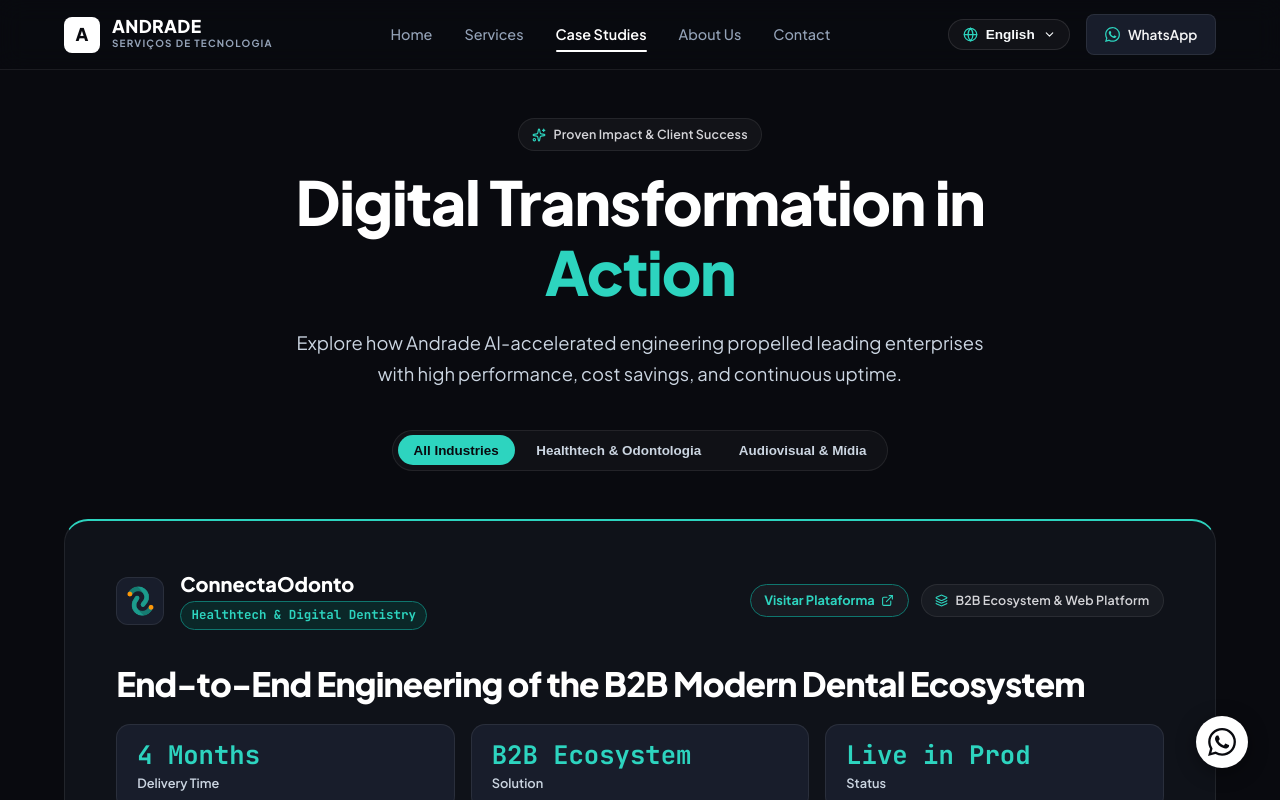
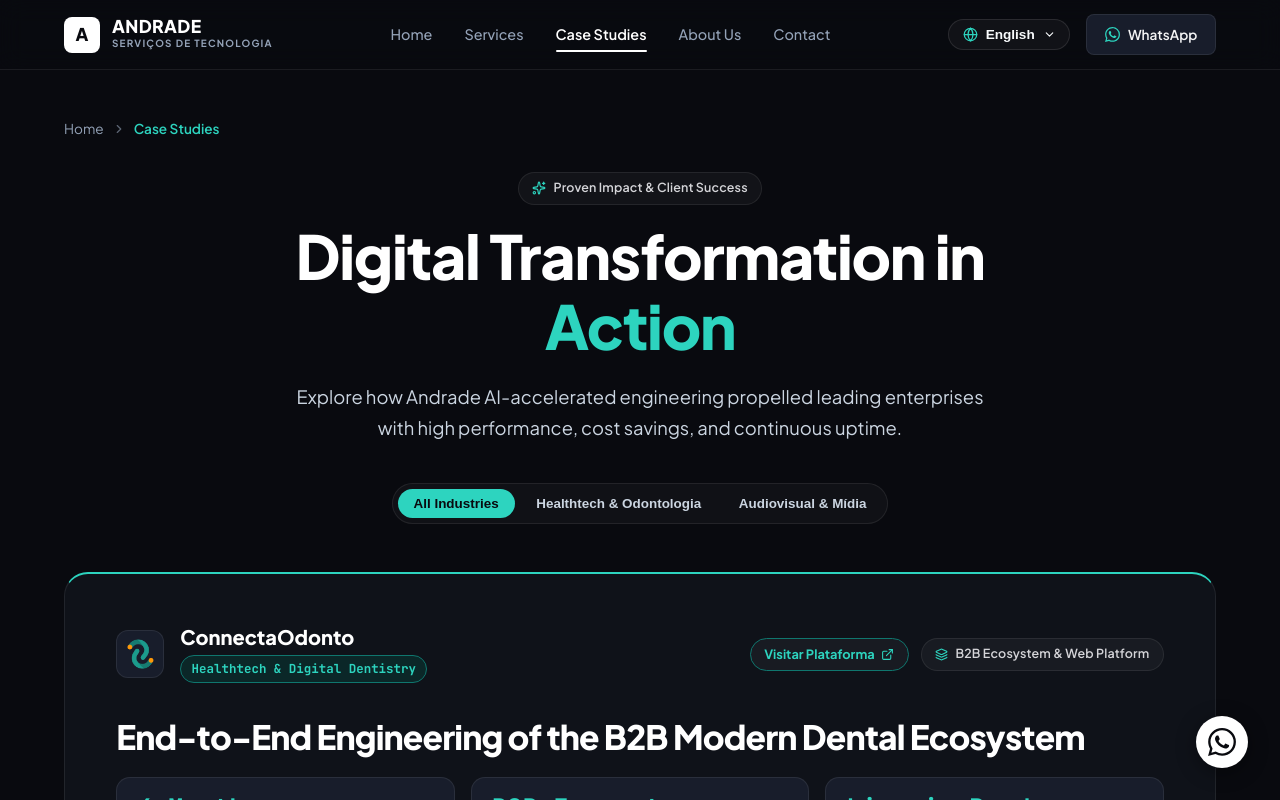
Before and after one commit to renandrade94/AndradeWebSite, a React (Vite) app: page /cases in a window 1280 px wide. Shown: the top 800 px of the page. Built offline with nearby package versions, Linux system fonts and the light colour scheme.

Commit message:
feat: implement core site pages and reusable breadcrumb component

```diff
--- /dev/null
+++ b/src/components/common/Breadcrumbs.tsx
@@ -0,0 +1,68 @@
+import React from 'react';
+import { Link } from 'react-router-dom';
+import { ChevronRight } from 'lucide-react';
+import { useLanguage } from '../../context/LanguageContext';
+
+export interface BreadcrumbItem {
+  label: string;
+  to?: string;
+}
+
+interface BreadcrumbsProps {
+  items: BreadcrumbItem[];
+  marginBottom?: string;
+}
+
+export const Breadcrumbs: React.FC<BreadcrumbsProps> = ({ items, marginBottom = '2rem' }) => {
+  const { t } = useLanguage();
+
+  const allItems: BreadcrumbItem[] = [
+    { label: t('nav.home'), to: '/' },
+    ...items,
+  ];
+
+  return (
+    <nav
+      aria-label="Breadcrumb"
+      style={{
+        display: 'flex',
+        alignItems: 'center',
+        flexWrap: 'wrap',
+        gap: '0.5rem',
+        fontSize: '0.85rem',
+        color: 'var(--text-muted)',
+        marginBottom,
+      }}
+    >
+      {allItems.map((item, index) => {
+        const isLast = index === allItems.length - 1;
+        return (
+          <React.Fragment key={index}>
+            {index > 0 && (
+              <ChevronRight
+                size={14}
+                style={{ color: 'var(--text-muted)', opacity: 0.6, flexShrink: 0 }}
+              />
+            )}
+            {isLast || !item.to ? (
+              <span style={{ color: '#2dd4bf', fontWeight: 600 }}>{item.label}</span>
+            ) : (
+              <Link
+                to={item.to}
+                style={{
+                  color: 'var(--text-muted)',
+                  textDecoration: 'none',
+                  transition: 'color 0.2s ease',
+                }}
+                onMouseEnter={(e) => (e.currentTarget.style.color = '#ffffff')}
+                onMouseLeave={(e) => (e.currentTarget.style.color = 'var(--text-muted)')}
+              >
+                {item.label}
+              </Link>
+            )}
+          </React.Fragment>
+        );
+      })}
+    </nav>
+  );
+};
--- a/src/pages/AboutPage.tsx
+++ b/src/pages/AboutPage.tsx
@@ -10,6 +10,7 @@
   ArrowRight,
 } from 'lucide-react';
 import { SEO } from '../components/common/SEO';
+import { Breadcrumbs } from '../components/common/Breadcrumbs';
 import { Differentials } from '../components/sections/Differentials';
 import { useLanguage } from '../context/LanguageContext';
 import { createWhatsAppUrl } from '../data/companyInfo';
@@ -32,6 +33,9 @@
       />
 
       <div className="container">
+        {/* Breadcrumb Navigation */}
+        <Breadcrumbs items={[{ label: t('nav.about') }]} marginBottom="2rem" />
+
         {/* Page Header */}
         <div style={{ maxWidth: '820px', margin: '0 auto 4rem auto', textAlign: 'center' }}>
           <div className="badge-pill" style={{ marginBottom: '1.25rem' }}>
--- a/src/pages/CasesPage.tsx
+++ b/src/pages/CasesPage.tsx
@@ -5,6 +5,7 @@
 import { createWhatsAppUrl } from '../data/companyInfo';
 import { WhatsAppIcon } from '../components/common/WhatsAppIcon';
 import { SEO } from '../components/common/SEO';
+import { Breadcrumbs } from '../components/common/Breadcrumbs';
 import connectaLogo from '../assets/images/connectaodonto-symbol.png';
 import souriantLogo from '../assets/images/souriant-logo.png';
 import temperoLogo from '../assets/images/tempero-logo.png';
@@ -73,6 +74,9 @@
       />
 
       <div className="container">
+        {/* Breadcrumb Navigation */}
+        <Breadcrumbs items={[{ label: t('nav.cases') }]} marginBottom="2rem" />
+
         {/* Page Header */}
         <div style={{ maxWidth: '840px', margin: '0 auto 3rem auto', textAlign: 'center' }}>
           <div className="badge-pill" style={{ marginBottom: '1rem' }}>
--- a/src/pages/ContactPage.tsx
+++ b/src/pages/ContactPage.tsx
@@ -1,7 +1,6 @@
-import { Link } from 'react-router-dom';
-import { ChevronRight } from 'lucide-react';
 import { WhatsAppIcon } from '../components/common/WhatsAppIcon';
 import { SEO } from '../components/common/SEO';
+import { Breadcrumbs } from '../components/common/Breadcrumbs';
 import { createWhatsAppUrl } from '../data/companyInfo';
 import { useLanguage } from '../context/LanguageContext';
 
@@ -24,23 +23,7 @@
 
       <div className="container">
         {/* Breadcrumb Navigation */}
-        <nav
-          aria-label="Breadcrumb"
-          style={{
-            display: 'flex',
-            alignItems: 'center',
-            gap: '0.5rem',
-            fontSize: '0.85rem',
-            color: 'var(--text-muted)',
-            marginBottom: '2.5rem',
-          }}
-        >
-          <Link to="/" style={{ color: 'var(--text-muted)', textDecoration: 'none' }}>
-            {t('nav.home')}
-          </Link>
-          <ChevronRight size={14} />
-          <span style={{ color: '#2dd4bf', fontWeight: 600 }}>{t('nav.contact')}</span>
-        </nav>
+        <Breadcrumbs items={[{ label: t('nav.contact') }]} marginBottom="2.5rem" />
 
         {/* Page Header */}
         <div style={{ maxWidth: '820px', margin: '0 auto 3.5rem auto', textAlign: 'center' }}>
--- a/src/pages/ServiceDetailPage.tsx
+++ b/src/pages/ServiceDetailPage.tsx
@@ -1,5 +1,5 @@
 import { useState } from 'react';
-import { useParams, Link, Navigate } from 'react-router-dom';
+import { useParams, Navigate } from 'react-router-dom';
 import {
   Code2,
   Search,
@@ -7,7 +7,6 @@
   Workflow,
   Cpu,
   CheckCircle,
-  ChevronRight,
   ChevronDown,
   ShieldCheck,
   Zap,
@@ -16,6 +15,7 @@
 import { WhatsAppIcon } from '../components/common/WhatsAppIcon';
 import { getServiceById, getLocalizedService, type ServiceItem } from '../data/services';
 import { SEO } from '../components/common/SEO';
+import { Breadcrumbs } from '../components/common/Breadcrumbs';
 import { createWhatsAppUrl } from '../data/companyInfo';
 import { useLanguage } from '../context/LanguageContext';
 
@@ -99,27 +99,13 @@
 
       <div className="container">
         {/* Breadcrumb Navigation */}
-        <nav
-          aria-label="Breadcrumb"
-          style={{
-            display: 'flex',
-            alignItems: 'center',
-            gap: '0.5rem',
-            fontSize: '0.85rem',
-            color: 'var(--text-muted)',
-            marginBottom: '2.5rem',
-          }}
-        >
-          <Link to="/" style={{ color: 'var(--text-muted)', textDecoration: 'none' }}>
-            {t('nav.home')}
-          </Link>
-          <ChevronRight size={14} />
-          <Link to="/servicos" style={{ color: 'var(--text-muted)', textDecoration: 'none' }}>
-            {t('nav.services')}
-          </Link>
-          <ChevronRight size={14} />
-          <span style={{ color: 'var(--primary-cyan)', fontWeight: 600 }}>{loc.title}</span>
-        </nav>
+        <Breadcrumbs
+          items={[
+            { label: t('nav.services'), to: '/servicos' },
+            { label: loc.title },
+          ]}
+          marginBottom="2.5rem"
+        />
 
         {/* Hero Section of Service Detail */}
         <div className="grid-2" style={{ gap: '3.5rem', alignItems: 'center', marginBottom: '5rem' }}>
--- a/src/pages/ServicesPage.tsx
+++ b/src/pages/ServicesPage.tsx
@@ -8,12 +8,12 @@
   Cpu,
   ArrowRight,
   CheckCircle,
-  ChevronRight,
   Layers,
 } from 'lucide-react';
 import { WhatsAppIcon } from '../components/common/WhatsAppIcon';
 import { servicesData, getLocalizedService, type ServiceItem } from '../data/services';
 import { SEO } from '../components/common/SEO';
+import { Breadcrumbs } from '../components/common/Breadcrumbs';
 import { useLanguage } from '../context/LanguageContext';
 
 import { createWhatsAppUrl } from '../data/companyInfo';
@@ -90,26 +90,10 @@
 
       <div className="container">
         {/* Breadcrumb Navigation */}
-        <nav
-          aria-label="Breadcrumb"
-          style={{
-            display: 'flex',
-            alignItems: 'center',
-            gap: '0.5rem',
-            fontSize: '0.85rem',
-            color: 'var(--text-muted)',
-            marginBottom: '2rem',
-          }}
-        >
-          <Link to="/" style={{ color: 'var(--text-muted)', textDecoration: 'none' }}>
-            {t('nav.home')}
-          </Link>
-          <ChevronRight size={14} />
-          <span style={{ color: 'var(--primary-cyan)', fontWeight: 600 }}>{t('nav.services')}</span>
-        </nav>
+        <Breadcrumbs items={[{ label: t('nav.services') }]} marginBottom="2rem" />
 
         {/* Page Header */}
-        <div style={{ maxWidth: '840px', marginBottom: '3.5rem' }}>
+        <div style={{ maxWidth: '840px', margin: '0 auto 3.5rem auto', textAlign: 'center' }}>
           <h1
             style={{
               fontSize: 'clamp(2.2rem, 5vw, 3.4rem)',
@@ -128,6 +112,8 @@
               fontSize: 'clamp(1rem, 2vw, 1.2rem)',
               color: 'var(--text-muted)',
               lineHeight: 1.7,
+              maxWidth: '720px',
+              margin: '0 auto',
             }}
           >
             {t('services.subtitle')}
@@ -139,6 +125,7 @@
           style={{
             display: 'flex',
             flexWrap: 'wrap',
+            justifyContent: 'center',
             gap: '0.75rem',
             marginBottom: '3rem',
             borderBottom: '1px solid rgba(255, 255, 255, 0.08)',
```
